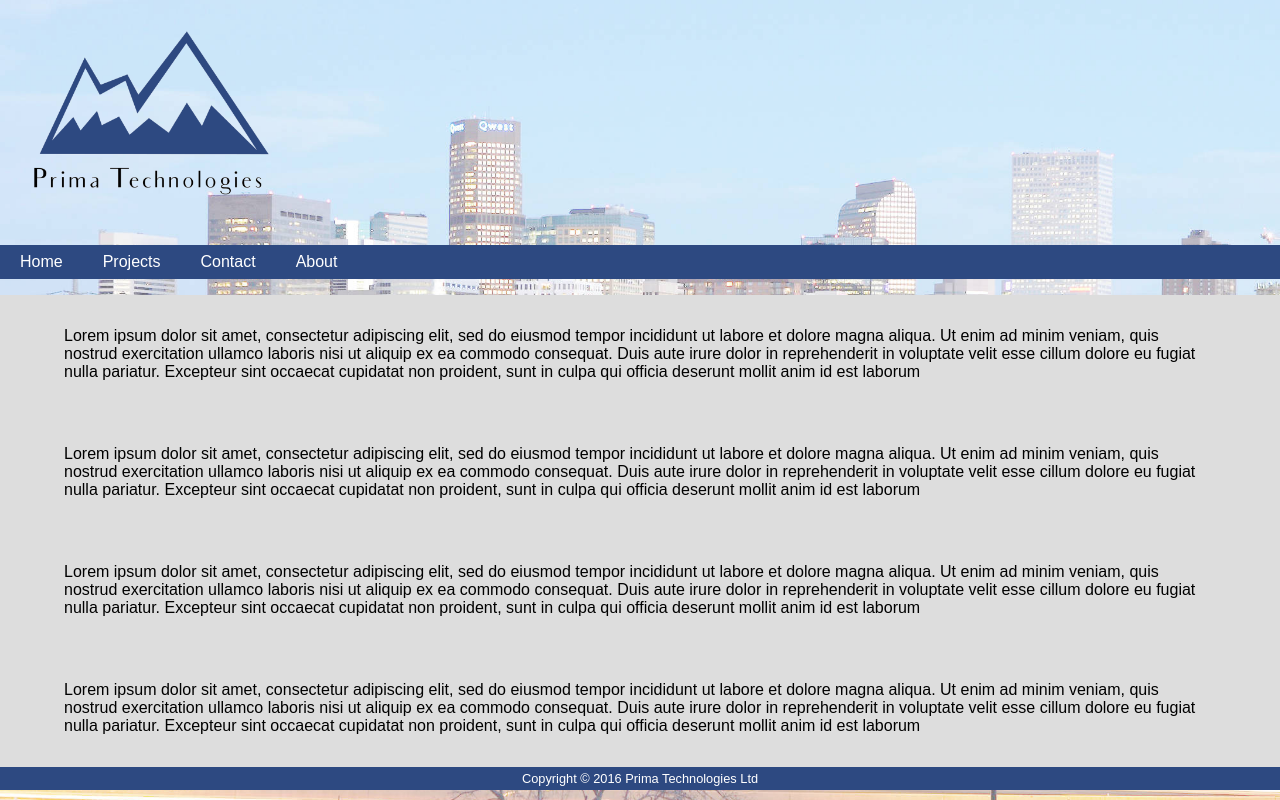
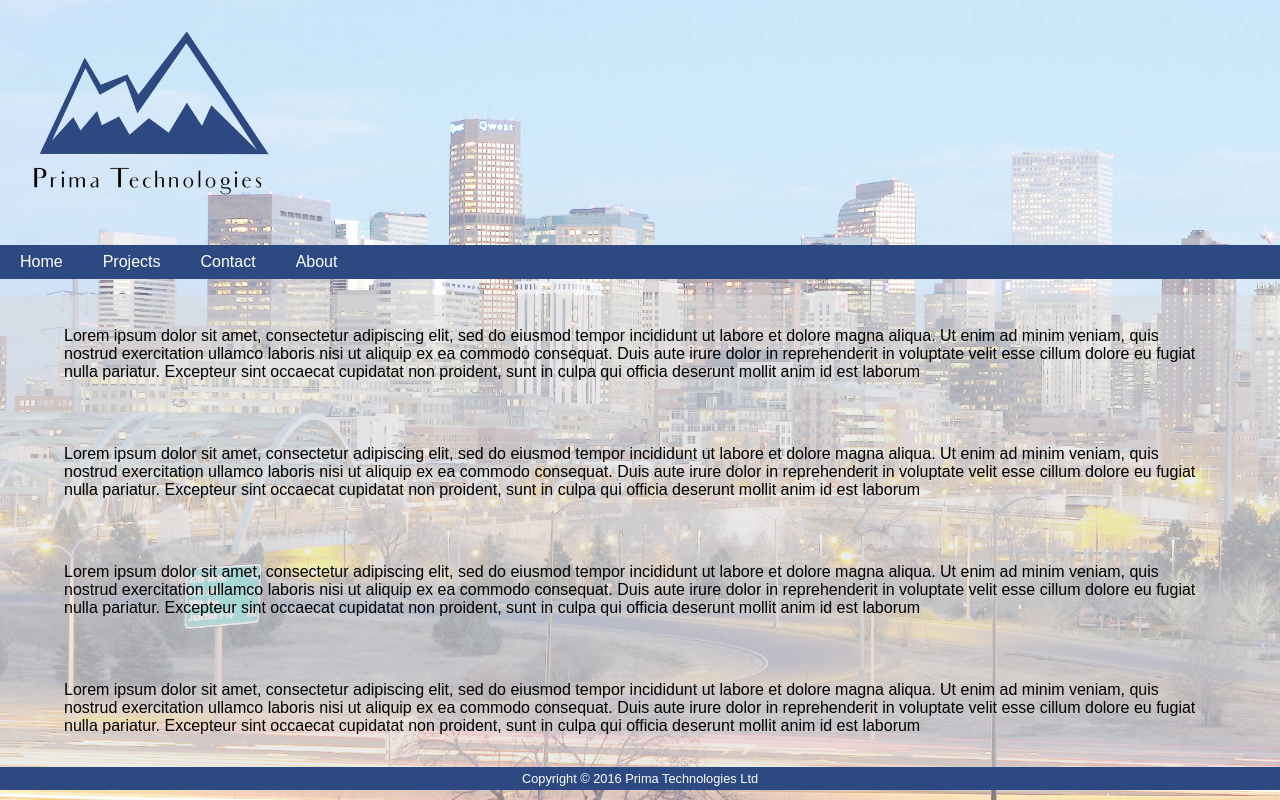
Before and after one commit to jimnewpower/jimnewpower.github.io, a website: page index.html in a window 1280 px wide. Drawn offline with Linux system fonts and the light colour scheme.

Commit message:
div2 background

```diff
--- a/stylesheets/style.css
+++ b/stylesheets/style.css
@@ -16,8 +16,7 @@ img {
 }
 #div2 {
   padding: 16px 64px 16px 64px;
-  background-color: #dddddd;
-  opacity = 0.7;
+  background:rgba(220, 220, 220, 0.5);
 }
 #li-nav {
   display: inline;
```
